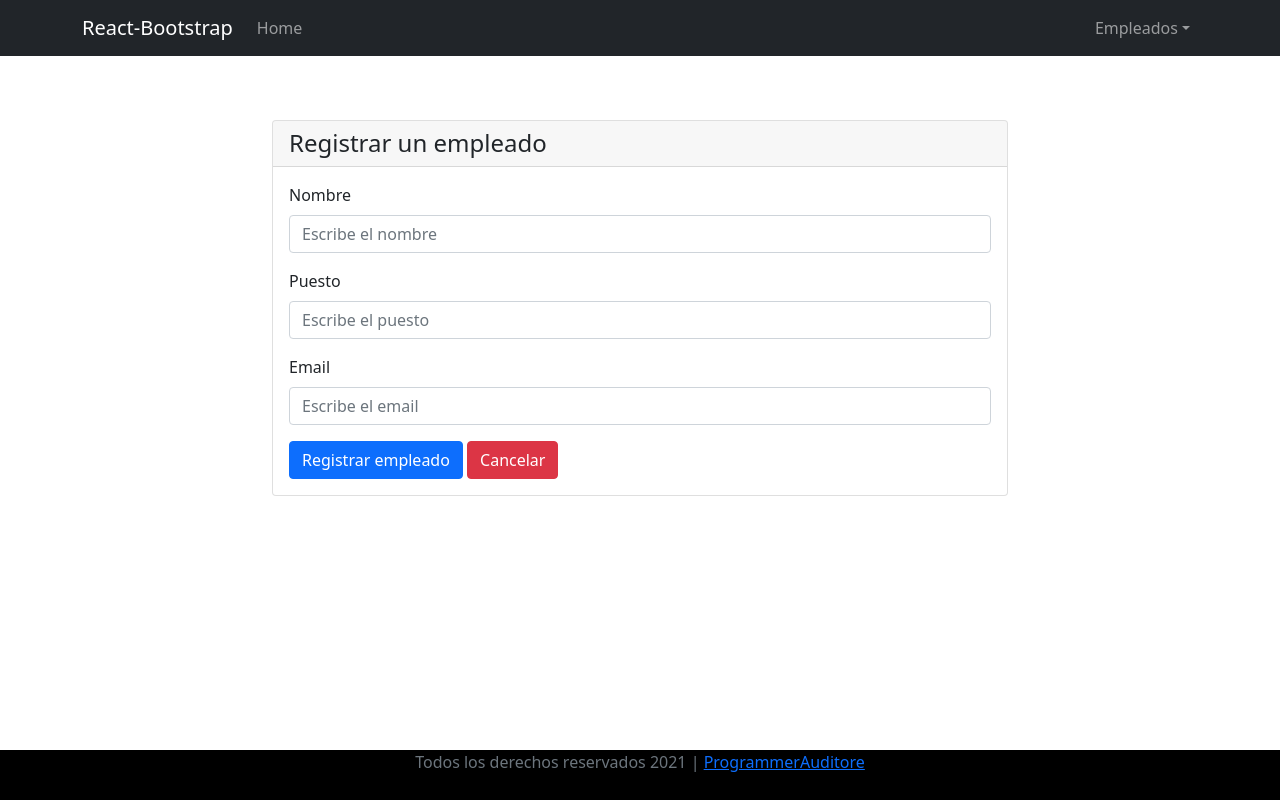
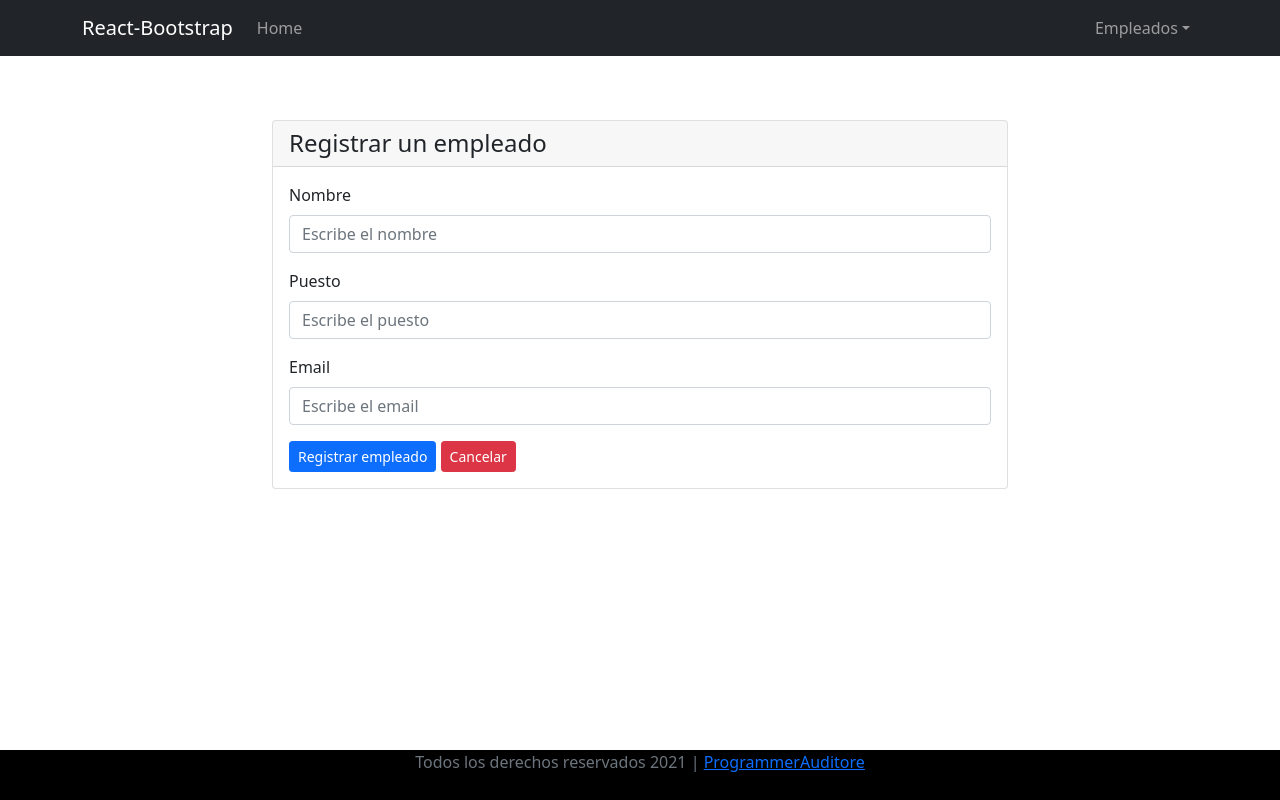
Before and after one commit to ProgrammerAuditore/app-full-stack-reactjs-spring-boot-api, a React (Create React App) app in the folder react-app/: page /empleados/registrar in a window 1280 px wide. Built offline with nearby package versions, Linux system fonts and the light colour scheme.

Commit message:
*** Se modifico el componente de RegistrarEmpleado en el proyecto React JS
Se corrigio los texto en botones, estilos css, acciones.

```diff
--- a/react-app/src/components/RegistrarEmpleado.jsx
+++ b/react-app/src/components/RegistrarEmpleado.jsx
@@ -22,13 +22,15 @@ class RegistrarEmpleado extends Component {
     const empleado = JSON.stringify(this.state.empleado);
 
     EmpleadoService.createEmpleado(empleado)
-    .then((response) => {
+    .then((resp) => {
+      let nuevoEmpleado = resp.data;
+      alert("Empleado registrado exitosamente.");
+      window.location.href = `/empleados/ver/${nuevoEmpleado.id}`;
+    })
+    .catch((resp) => {
+      alert("Empleado no creado. Hubo un error en el servidor.");
       window.location.href = "/empleados";
-    })
-    .catch(console.log("Error al crear el empleado"));
-
-    console.log(empleado);
-    console.log("Creando un empleado...");
+    });
   }
 
   fncEntradaDatos = (event) => {
@@ -84,10 +86,10 @@ class RegistrarEmpleado extends Component {
                       placeholder="Escribe el email"
                     />
                   </Form.Group>
-                  <Button variant="primary" type="submit">
+                  <Button variant="primary" size="sm" type="submit">
                     Registrar empleado
                   </Button>{" "}
-                  <Link className="btn btn-danger" role="button" to="/empleados">
+                  <Link className="btn btn-danger btn-sm" role="button" to="/empleados">
                     Cancelar
                   </Link>{" "}
                 </Form>
```
